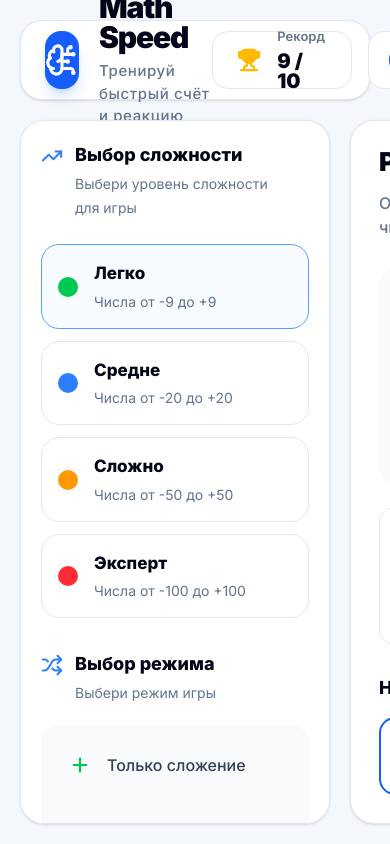
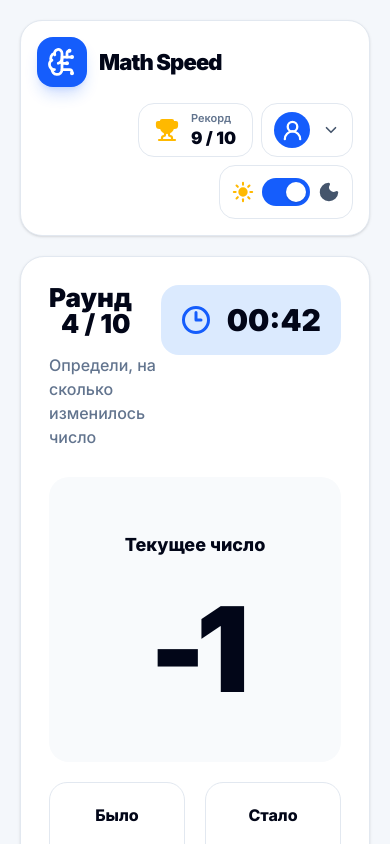
Before and after one commit to AbduLLa-proger/math-speed-game, a React (Vite) app: page / in a window 390 px wide. Shown: the top 844 px of the page. Built offline with nearby package versions, Linux system fonts and the light colour scheme.

Commit message:
Adjusting different screen size

```diff
--- a/src/App.tsx
+++ b/src/App.tsx
@@ -24,14 +24,15 @@
 
   return (
     <main
-      className={`h-screen overflow-hidden p-5 text-slate-900 transition ${
+      className={`content-center min-h-screen overflow-y-auto overflow-hidden p-5 text-slate-900 transition xl:overflow-hidden xl:p-5 ${
         isDarkMode ? "bg-slate-950" : "bg-[#f4f7fb]"
       }`}
     >
-      <div className="mx-auto flex h-full max-w-[1800px] flex-col">
+      <div className="mx-auto flex min-h-full max-w-[1800px] flex-col">
         <Header isDarkMode={isDarkMode} onToggleTheme={handleToggleTheme} />
 
-        <section className="mt-5 grid min-h-0 flex-1 grid-cols-[310px_minmax(560px,1fr)_340px] gap-5">
+        <section className="mt-5 grid grid-cols-1 gap-5 lg:grid-cols-[300px_minmax(0,1fr)] xl:min-h-0 xl:flex-1 xl:grid-cols-[310px_minmax(560px,1fr)_340px]">
+          <div className="order-2 min-h-0 lg:order-1">
             <Sidebar
               isDarkMode={isDarkMode}
               selectedDifficulty={selectedDifficulty}
@@ -40,10 +41,15 @@
               onModeChange={setSelectedMode}
               onStartGame={handleStartGame}
             />
+          </div>
 
+          <div className="order-1 min-h-0 lg:order-2">
             <GameBoard isDarkMode={isDarkMode} />
+          </div>
 
+          <div className="order-3 min-h-0 lg:col-span-2 xl:col-span-1">
             <StatsPanel isDarkMode={isDarkMode} />
+          </div>
         </section>
       </div>
     </main>
--- a/src/components/Header.tsx
+++ b/src/components/Header.tsx
@@ -15,45 +15,57 @@
 export const Header = ({ isDarkMode, onToggleTheme }: HeaderProps) => {
   return (
     <header
-      className={`flex h-[10%] items-center justify-between rounded-[22px] border px-6 shadow-sm transition ${isDarkMode ? "border-slate-700 bg-slate-900" : "border-slate-200 bg-white"} bg-black`}
+      className={`flex min-h-[90px] flex-col gap-4 rounded-[22px] border p-4 shadow-sm transition md:flex-row md:items-center md:justify-between lg:px-6 ${
+        isDarkMode
+          ? "border-slate-700 bg-slate-900"
+          : "border-slate-200 bg-white"
+      }`}
     >
-      <div className="flex items-center gap-5">
-        <div className="flex h-[58px] w-[58px] items-center justify-center rounded-2xl bg-blue-600 text-white shadow-lg shadow-blue-600/20">
-          <BrainCircuit size={34} strokeWidth={2.2} />
+      <div className="flex min-w-0 items-center gap-3 lg:gap-5">
+        <div className="flex h-[50px] w-[50px] shrink-0 items-center justify-center rounded-2xl bg-blue-600 text-white shadow-lg shadow-blue-600/20 lg:h-[58px] lg:w-[58px]">
+          <BrainCircuit
+            size={30}
+            strokeWidth={2.2}
+            className="lg:h-[34px] lg:w-[34px]"
+          />
         </div>
 
-        <div>
+        <div className="min-w-0">
           <h1
-            className={`text-[30px] font-black leading-none tracking-[-0.04em] ${isDarkMode ? "text-white" : "text-slate-950"}`}
+            className={`whitespace-nowrap text-[22px] font-black leading-none tracking-[-0.04em] lg:text-[30px] ${
+              isDarkMode ? "text-white" : "text-slate-950"
+            }`}
           >
             Math Speed
           </h1>
 
           <p
-            className={`mt-2 text-[15px] font-medium tracking-[0.04em] ${isDarkMode ? "text-slate-400" : "text-slate-500"}`}
+            className={`mt-2 hidden text-[13px] font-medium tracking-[0.02em] sm:block lg:text-[15px] lg:tracking-[0.04em] ${
+              isDarkMode ? "text-slate-400" : "text-slate-500"
+            }`}
           >
             Тренируй быстрый счёт и реакцию
           </p>
         </div>
       </div>
 
-      <div className="flex items-center gap-4">
+      <div className="flex flex-wrap items-center justify-end gap-2 lg:gap-4">
         <div
-          className={`flex h-[58px] items-center gap-4 rounded-2xl border px-6 ${
+          className={`flex h-[54px] min-w-[108px] shrink-0 items-center gap-3 rounded-2xl border px-4 lg:h-[58px] lg:min-w-[122px] ${
             isDarkMode
               ? "border-slate-700 bg-slate-800"
               : "border-slate-200 bg-white"
           }`}
         >
           <Trophy
-            size={26}
-            className="fill-amber-400 text-amber-400"
+            size={24}
+            className="shrink-0 fill-amber-400 text-amber-400"
             strokeWidth={2.2}
           />
 
-          <div>
+          <div className="whitespace-nowrap">
             <p
-              className={`text-[13px] font-semibold leading-none ${
+              className={`text-[11px] font-semibold leading-none lg:text-[13px] ${
                 isDarkMode ? "text-slate-400" : "text-slate-500"
               }`}
             >
@@ -61,7 +73,7 @@
             </p>
 
             <p
-              className={`mt-2 text-[20px] font-black leading-none ${
+              className={`mt-1.5 text-[17px] font-black leading-none lg:text-[20px] ${
                 isDarkMode ? "text-white" : "text-slate-950"
               }`}
             >
@@ -72,18 +84,18 @@
 
         <button
           type="button"
-          className={`flex h-[58px] items-center gap-4 rounded-2xl border px-5 transition ${
+          className={`flex h-[54px] shrink-0 cursor-pointer items-center gap-3 rounded-2xl border px-3 transition lg:h-[58px] lg:gap-4 lg:px-5 ${
             isDarkMode
               ? "border-slate-700 bg-slate-800 hover:bg-slate-700"
               : "border-slate-200 bg-white hover:border-blue-200 hover:bg-blue-50"
           }`}
         >
-          <div className="flex h-10 w-10 items-center justify-center rounded-full bg-blue-600 text-white">
-            <UserRound size={25} strokeWidth={2.4} />
+          <div className="flex h-9 w-9 items-center justify-center rounded-full bg-blue-600 text-white lg:h-10 lg:w-10">
+            <UserRound size={23} strokeWidth={2.4} />
           </div>
 
           <span
-            className={`text-[17px] font-bold ${
+            className={`hidden text-[15px] font-bold sm:inline lg:text-[17px] ${
               isDarkMode ? "text-white" : "text-slate-900"
             }`}
           >
@@ -91,7 +103,7 @@
           </span>
 
           <ChevronDown
-            size={20}
+            size={18}
             className={isDarkMode ? "text-slate-300" : "text-slate-600"}
             strokeWidth={2.2}
           />
@@ -99,11 +111,18 @@
 
         <button
           type="button"
+          aria-label={
+            isDarkMode ? "Включить светлую тему" : "Включить тёмную тему"
+          }
           onClick={onToggleTheme}
-          className={`flex h-[58px] items-center gap-4 rounded-2xl border border-slate-200 bg-white px-5 transition hover:border-blue-200 hover:bg-blue-50 transition ${isDarkMode ? "border-slate-700 bg-slate-800 hover:bg-slate-700" : "border-slate-200 bg-white hover:border-blue-200 hover:bg-blue-50"}`}
+          className={`flex h-[54px] shrink-0 cursor-pointer items-center gap-2 rounded-2xl border px-3 transition lg:h-[58px] lg:gap-4 lg:px-5 ${
+            isDarkMode
+              ? "border-slate-700 bg-slate-800 hover:bg-slate-700"
+              : "border-slate-200 bg-white hover:border-blue-200 hover:bg-blue-50"
+          }`}
         >
           <Sun
-            size={26}
+            size={22}
             className={
               isDarkMode ? "text-slate-500" : "fill-amber-400 text-amber-400"
             }
@@ -111,15 +130,19 @@
           />
 
           <span
-            className={`relative h-7 w-14 rounded-full transition ${isDarkMode ? "bg-slate-700" : "bg-blue-600"}`}
+            className={`relative h-7 w-12 rounded-full transition lg:w-14 ${
+              isDarkMode ? "bg-slate-700" : "bg-blue-600"
+            }`}
           >
             <span
-              className={`absolute top-1 h-5 w-5 rounded-full bg-white shadow-sm transition ${isDarkMode ? "left-1" : "right-1"} `}
+              className={`absolute top-1 h-5 w-5 rounded-full bg-white shadow-sm transition-all ${
+                isDarkMode ? "left-1" : "left-[24px] lg:left-[32px]"
+              }`}
             />
           </span>
 
           <Moon
-            size={24}
+            size={22}
             className={
               isDarkMode
                 ? "fill-slate-400 text-slate-400"
--- a/src/index.css
+++ b/src/index.css
@@ -8,10 +8,6 @@
 html,
 body,
 #root {
-  height: 100%;
-}
-
-main {
   height: 100%;
 }
 
```
Lines whose indentation alone changed are shown as unchanged.
